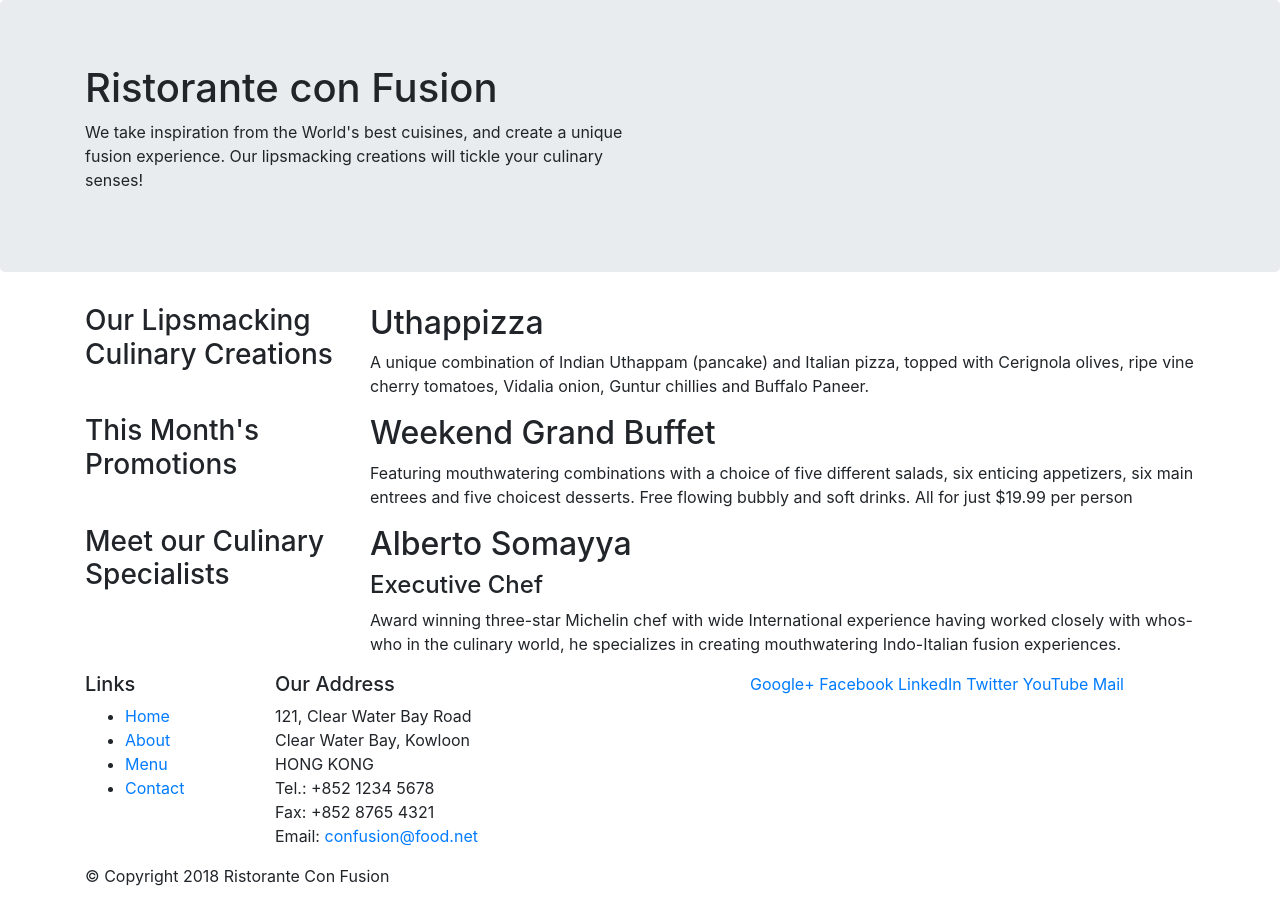
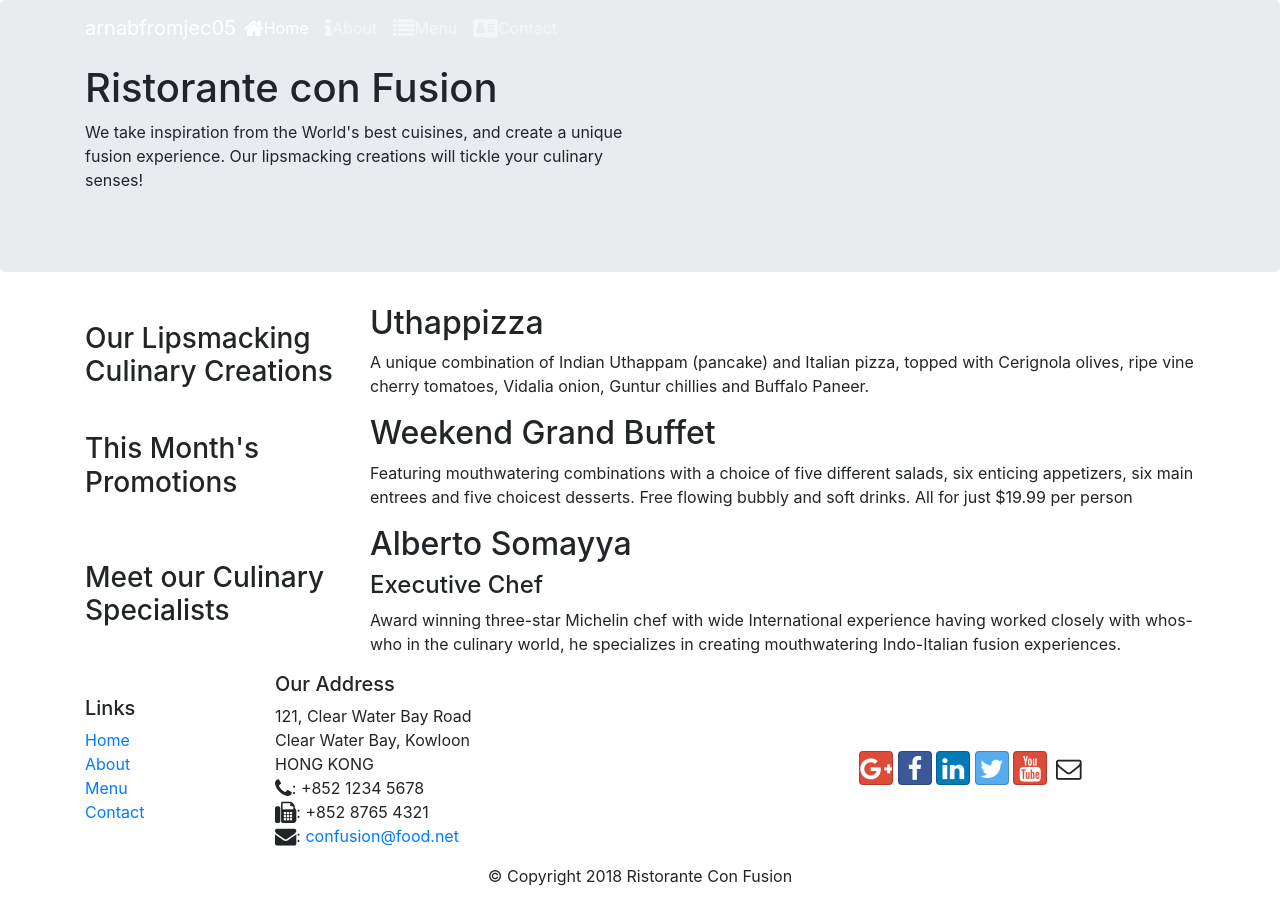
Before and after one commit to arnabfromjec05/restaurant-website-bootstrap, a website: page index.html in a window 1280 px wide. Drawn offline with nearby package versions, Linux system fonts and the light colour scheme.

Commit message:
icons and buttons

```diff
--- a/index.html
+++ b/index.html
@@ -9,14 +9,44 @@
 
     <!-- Bootstrap CSS -->
     <link rel="stylesheet" href="node_modules/bootstrap/dist/css/bootstrap.min.css">
+    <link rel="stylesheet" href="node_modules/font-awesome/css/font-awesome.min.css">
+    <link rel="stylesheet" href="node_modules/bootstrap-social/bootstrap-social.css">
+    <link rel="stylesheet" href="css/index.css">
 
     <title>Ristorante Con Fusion</title>
 </head>
 
 <body>
+
+    <nav class="navbar navbar-dark navbar-expand-sm fixed-top">
+        <div class="container">
+            <button class="navbar-toggler" type="button" data-toggle="collapse" data-target="#Navbar">
+                <span class="navbar-toggler-icon"></span>
+            </button>
+
+            <a class="navbar-brand mr-auto" href="#">arnabfromjec05</a>
+            <div class="collapse navbar-collapse" id="Navbar">
+                <ul class="navbar-nav mr-auto">
+                    <li class="nav-item">
+                        <a class="nav-link active" href="#"><span class="fa fa-home fa-lg"></span>Home</a>
+                    </li>
+                    <li class="nav-item">
+                        <a class="nav-link" href="aboutus.html"><span class="fa fa-info fa-lg"></span>About</a>
+                    </li>
+                    <li class="nav-item">
+                        <a class="nav-link" href="#"><span class="fa fa-list fa-lg"></span>Menu</a>
+                    </li>
+                    <li class="nav-item">
+                        <a class="nav-link" href="contactus.html"><span class="fa fa-address-card fa-lg"></span>Contact</a>
+                    </li>
+                </ul>
+            </div>
+        </div>
+    </nav>
+
     <header class="jumbotron">
         <div class="container">
-            <div class="row">
+            <div class="row row-header">
                 <div class="col-12 col-sm-6">
                     <h1>Ristorante con Fusion</h1>
                     <p>We take inspiration from the World's best cuisines, and create a unique fusion experience. Our lipsmacking creations will tickle your culinary senses!</p>
@@ -28,7 +58,7 @@
     </header>
 
     <div class="container">
-        <div class="row">
+        <div class="row row-content align-items-center">
             <div class="col-12 col-sm-4 col-md-3">
                 <h3>Our Lipsmacking Culinary Creations</h3>
             </div>
@@ -39,7 +69,7 @@
         </div>
 
 
-        <div class="row">
+        <div class="row row-content align-items-center">
             <div class="col-12 col-sm-4 col-md-3">
                 <h3>This Month's Promotions</h3>
             </div>
@@ -49,7 +79,7 @@
             </div>
         </div>
 
-        <div class="row">
+        <div class="row row-content align-items-center">
             <div class="col-12 col-sm-4 col-md-3">
                 <h3>Meet our Culinary Specialists</h3>
             </div>
@@ -61,16 +91,16 @@
         </div>
     </div>
 
-    <footer>
+    <footer class="footer">
         <div class="container">
-            <div class="row">
+            <div class="row align-items-center">
                 <div class="col-12 col-sm-3 col-md-2">
                     <h5>Links</h5>
-                    <ul>
+                    <ul class="list-unstyled">
                         <li><a href="#">Home</a></li>
-                        <li><a href="#">About</a></li>
+                        <li><a href="aboutus.html">About</a></li>
                         <li><a href="#">Menu</a></li>
-                        <li><a href="#">Contact</a></li>
+                        <li><a href="contactus.html">Contact</a></li>
                     </ul>
                 </div>
                 <div class="col-12 col-sm-9 col-md-5">
@@ -79,23 +109,23 @@
 		              121, Clear Water Bay Road<br>
 		              Clear Water Bay, Kowloon<br>
 		              HONG KONG<br>
-		              Tel.: +852 1234 5678<br>
-		              Fax: +852 8765 4321<br>
-		              Email: <a href="mailto:confusion@food.net">confusion@food.net</a>
+		              <i class="fa fa-phone fa-lg"></i>: +852 1234 5678<br>
+                      <i class="fa fa-fax fa-lg"></i>: +852 8765 4321<br>
+                      <i class="fa fa-envelope fa-lg"></i>: <a href="mailto:confusion@food.net">confusion@food.net</a>
 		           </address>
                 </div>
                 <div class="col-12 col-sm-12 col-md-5">
-                    <div>
-                        <a href="http://google.com/+">Google+</a>
-                        <a href="http://www.facebook.com/profile.php?id=">Facebook</a>
-                        <a href="http://www.linkedin.com/in/">LinkedIn</a>
-                        <a href="http://twitter.com/">Twitter</a>
-                        <a href="http://youtube.com/">YouTube</a>
-                        <a href="mailto:">Mail</a>
+                    <div class="text-center">
+                        <a class="btn btn-social-icon btn-google" href="http://google.com/+"><i class="fa fa-google-plus"></i></a>
+                        <a class="btn btn-social-icon btn-facebook" href="http://www.facebook.com/profile.php?id="><i class="fa fa-facebook"></i></a>
+                        <a class="btn btn-social-icon btn-linkedin" href="http://www.linkedin.com/in/"><i class="fa fa-linkedin"></i></a>
+                        <a class="btn btn-social-icon btn-twitter" href="http://twitter.com/"><i class="fa fa-twitter"></i></a>
+                        <a class="btn btn-social-icon btn-google" href="http://youtube.com/"><i class="fa fa-youtube"></i></a>
+                        <a class="btn btn-social-icon" href="mailto:"><i class="fa fa-envelope-o"></i></a>
                     </div>
                 </div>
            </div>
-           <div class="row">
+           <div class="row justify-content-center">
                 <div class="col-auto">
                     <p>© Copyright 2018 Ristorante Con Fusion</p>
                 </div>
@@ -106,7 +136,7 @@
         <!-- jQuery first, then Popper.js, then Bootstrap JS. -->
         <script src="node_modules/jquery/dist/jquery.slim.min.js"></script>
         <script src="node_modules/popper.js/dist/umd/popper.min.js"></script>
-        <script src="node_modules/bootstrap/dist/js/bootstrap.min.js"></script>
+        <script src="node_modules/bootstrap/dist/js/bootstrap.js"></script>
 
 </body>
 
--- a/package.json
+++ b/package.json
@@ -15,6 +15,8 @@
   },
   "dependencies": {
     "bootstrap": "^4.4.1",
+    "bootstrap-social": "^5.1.1",
+    "font-awesome": "^4.7.0",
     "jquery": "^3.5.0",
     "popper.js": "^1.12.9"
   }
```
Also changed, not shown: 2 other files.
